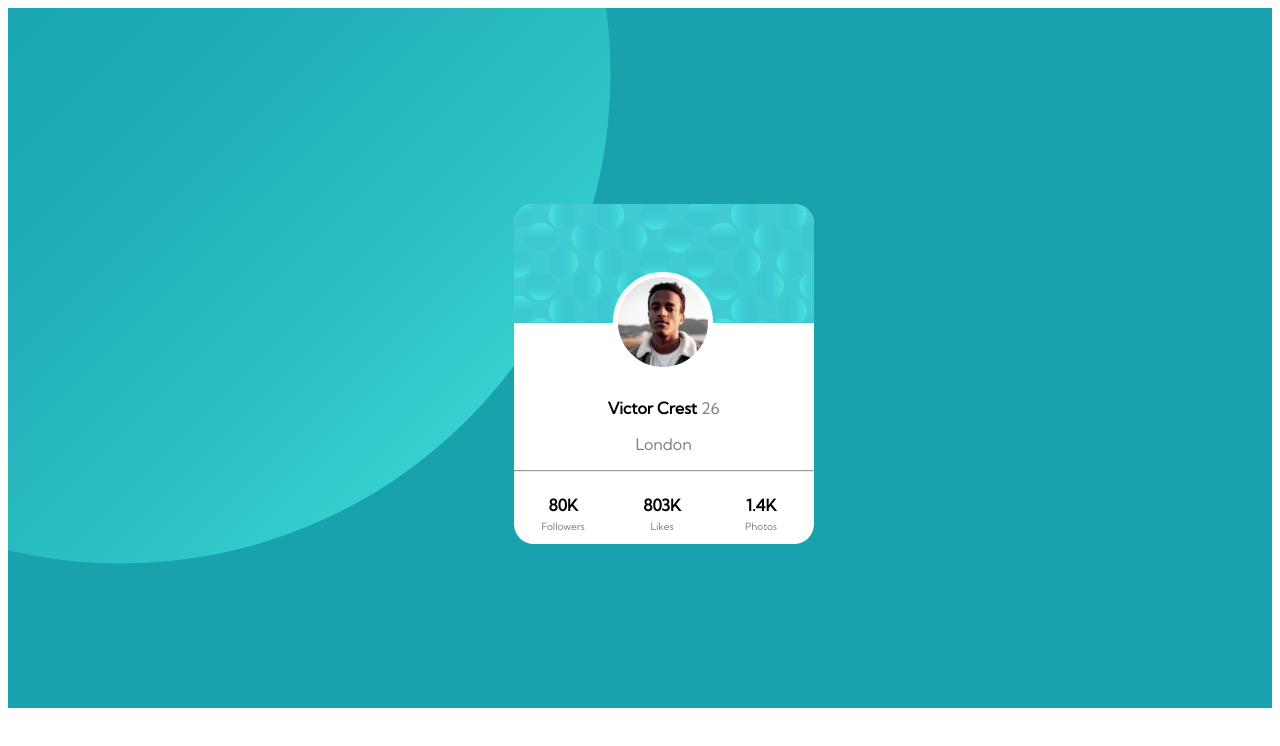
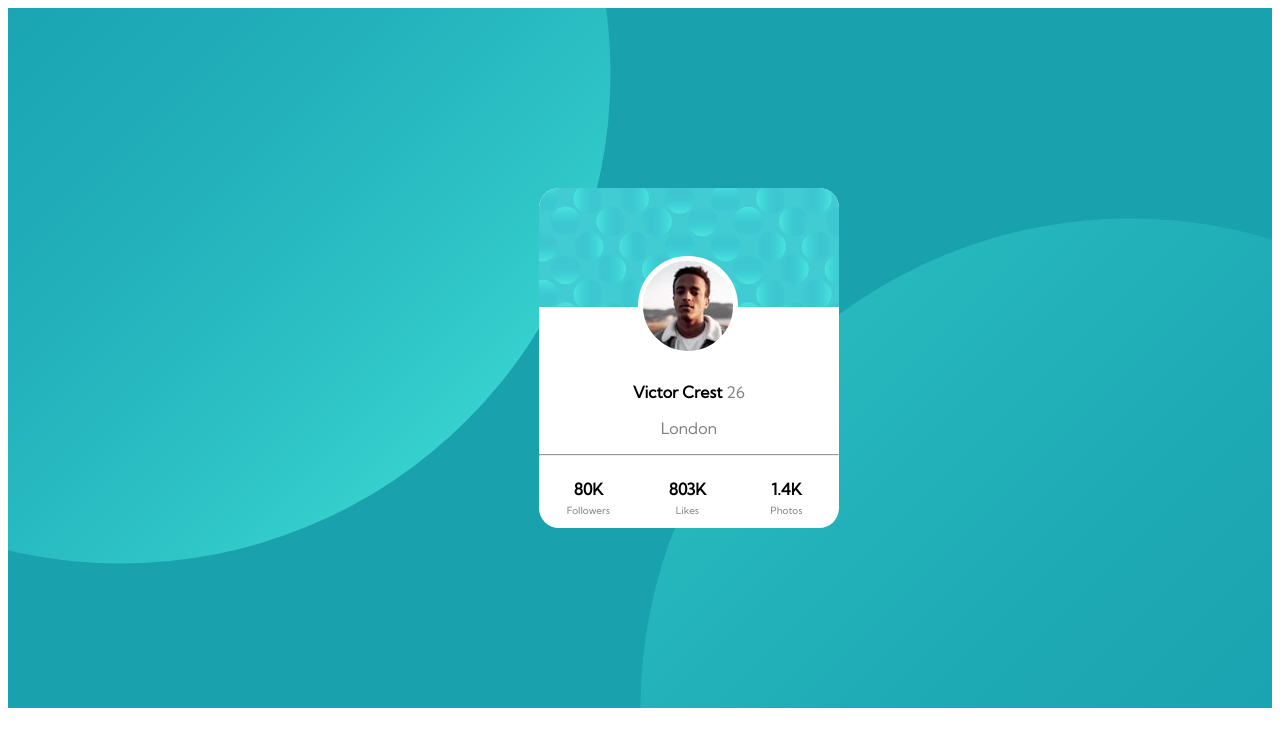
Before and after one commit to taavishthaman/profile-card-component-main, a plain HTML site: page index.html in a window 1280 px wide. Drawn offline with Linux system fonts and the light colour scheme.

Commit message:
File Card Component

```diff
--- a/css/styles.css
+++ b/css/styles.css
@@ -26,18 +26,18 @@
   background-repeat: no-repeat;
   position : absolute;
   left: 50%;
-  bottom: 100%;
+  top : 30%;
 }
 
 .card{
+  margin-top: 180px;
+  margin-left: 42%;
   width: 300px;
   height: 340px;
   background-color: white;
   position: absolute;
   z-index: 5;
   border-radius: 20px;
-  left: 40%;
-  top: 28%;
 }
 
 .card-top{
```
Also changed, not shown: index.html (+1 -0 lines).
